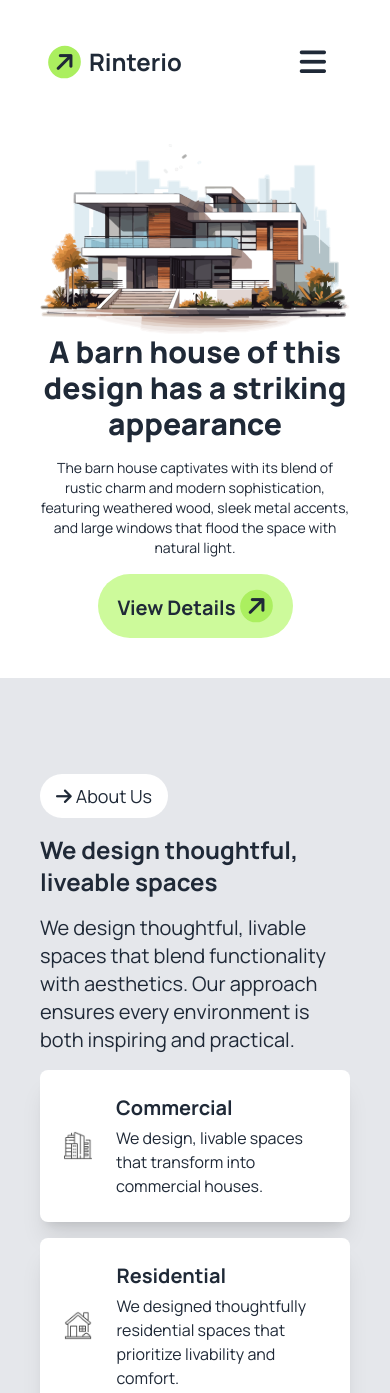
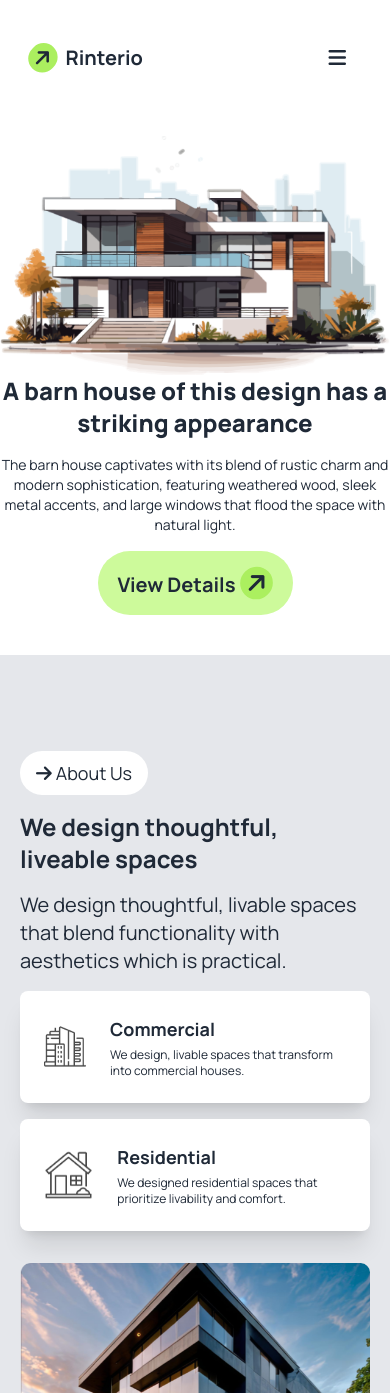
Before and after one commit to anikdas10/Assignment-3, a plain HTML site: page index.html in a window 390 px wide. Shown: the top 1393 px of the page. Drawn offline with nearby package versions, Linux system fonts and the light colour scheme.

Commit message:
correction

```diff
--- a/index.html
+++ b/index.html
@@ -23,13 +23,13 @@
 
 
 <body class=" bg-gray-200 font-familly">
-   <header class="bg-white mt-5 px-10 lg:px-20 ">
+   <header class="bg-white mt-5  ">
     <!-- navbar -->
-      <nav class="container  mx-auto ">
-        <div class="navbar bg-base-100">
+      <nav class="container px-5 lg:px-20 mx-auto ">
+        <div class="navbar">
   <div class="navbar-start flex items-center">
-    <i class="fa-solid fa-arrow-right -rotate-[45deg] text-2xl bg-[#ABEF5F] px-1.5 py-.5 rounded-full mr-2 "></i>
-    <h2 class="text-2xl md:text-4xl font-bold bg-button-bg">Rinterio</h2>
+    <i class="fa-solid fa-arrow-right -rotate-[45deg] text-xl lg:text-2xl bg-[#ABEF5F] px-1.5 py-.5 rounded-full mr-2 "></i>
+    <h2 class="text-xl md:text-4xl font-bold bg-button-bg">Rinterio</h2>
   </div>
   <div class="navbar-center hidden lg:flex">
     <ul class="menu menu-horizontal px-1 text-lg ">
@@ -43,8 +43,8 @@
     </ul>
   </div>
   <div class="navbar-end">
-    <button class=" bg-[#ABEF5F] text-xl font-bold py-4 px-5 rounded-full hidden lg:block">Book Consult <i class="fa-solid fa-arrow-right -rotate-[45deg] text-2xl bg-[#1C1C1C] px-1.5 py-.5 rounded-full text-white"></i> </button>
-    <i class="fa-solid fa-bars text-3xl p-4 rounded-full lg:hidden bg-white "></i>
+    <button class=" bg-[#ABEF5F] text-sm lg:text-xl font-bold py-2 px-3 rounded-full hidden lg:block">Book Consult <i class="fa-solid fa-arrow-right -rotate-[45deg] text-2xl bg-[#1C1C1C] px-1.5 py-.5 rounded-full text-white"></i> </button>
+    <i class="fa-solid fa-bars text-xl p-4 rounded-full lg:hidden bg-white "></i>
   </div>
 </div>
     </nav>
@@ -58,7 +58,7 @@
             </div>
             <!-- text- content -->
             <div class="flex flex-col items-center justify-center space-y-4">
-                <h1 class="text-3xl lg:text-6xl text-center font-extrabold">
+                <h1 class="text-2xl lg:text-6xl text-center font-extrabold">
                     A barn house of this design has a striking appearance
                 </h1>
                 <p class="lg:w-3/4 text-center text-sm lg:text-lg">The barn house captivates with its blend of rustic charm and modern sophistication, featuring weathered wood, sleek metal accents, and large windows that flood the space with natural light.</p>
@@ -71,7 +71,7 @@
     <main>
         <!-- thoughtfulll place -->
          <section class=" py-20">
-            <div class="container mx-auto px-10 lg:px-20">
+            <div class="container mx-auto px-5 lg:px-20">
                 <div class="flex flex-col lg:flex-row gap-8">
                     <!-- text container -->
                     <div class="flex-1 space-y-4 relative">
@@ -82,7 +82,7 @@
                             <i class="fa-solid fa-arrow-right mr-1 "></i>About Us
                         </p>
                         <h2 class="text-2xl font-bold lg:text-5xl">We design thoughtful, liveable spaces</h2>
-                        <p class="text-xl">We design thoughtful, livable spaces that blend functionality with aesthetics. Our approach ensures every environment is both inspiring and practical.
+                        <p class="text-xl">We design thoughtful, livable spaces that blend functionality with aesthetics which is practical.
                         </p>
                         <!-- card-1 -->
                          <div class="bg-white rounded-lg shadow-xl flex items-center gap-6 p-6 ">
@@ -90,8 +90,8 @@
                             <img src="assets/commercial.png" alt="">
                           </div>
                          <div class=" space-y-1">
-                           <h2 class="text-xl font-bold">Commercial</h2>
-                           <p class="lg:w-3/4">We design, livable spaces that transform into commercial houses.</p>
+                           <h2 class="text-lg lg:text-xl font-bold">Commercial</h2>
+                           <p class="lg:w-3/4 text-xs lg:text-sm">We design, livable spaces that transform into commercial houses.</p>
                           </div>
                           </div>
                         <!-- card-2 -->
@@ -100,8 +100,8 @@
                             <img src="assets/residential.png" class="w-20" alt="">
                           </div>
                          <div class=" space-y-1">
-                           <h2 class="text-xl font-bold">Residential</h2>
-                           <p class="lg:w-3/4">We designed thoughtfully residential spaces that prioritize livability and comfort.</p>
+                           <h2 class="lg:text-xl text-lg font-bold">Residential</h2>
+                           <p class="lg:w-3/4 text-xs lg:text-sm">We designed residential spaces that prioritize livability and comfort.</p>
                           </div>
                           </div>
                     </div>
```
